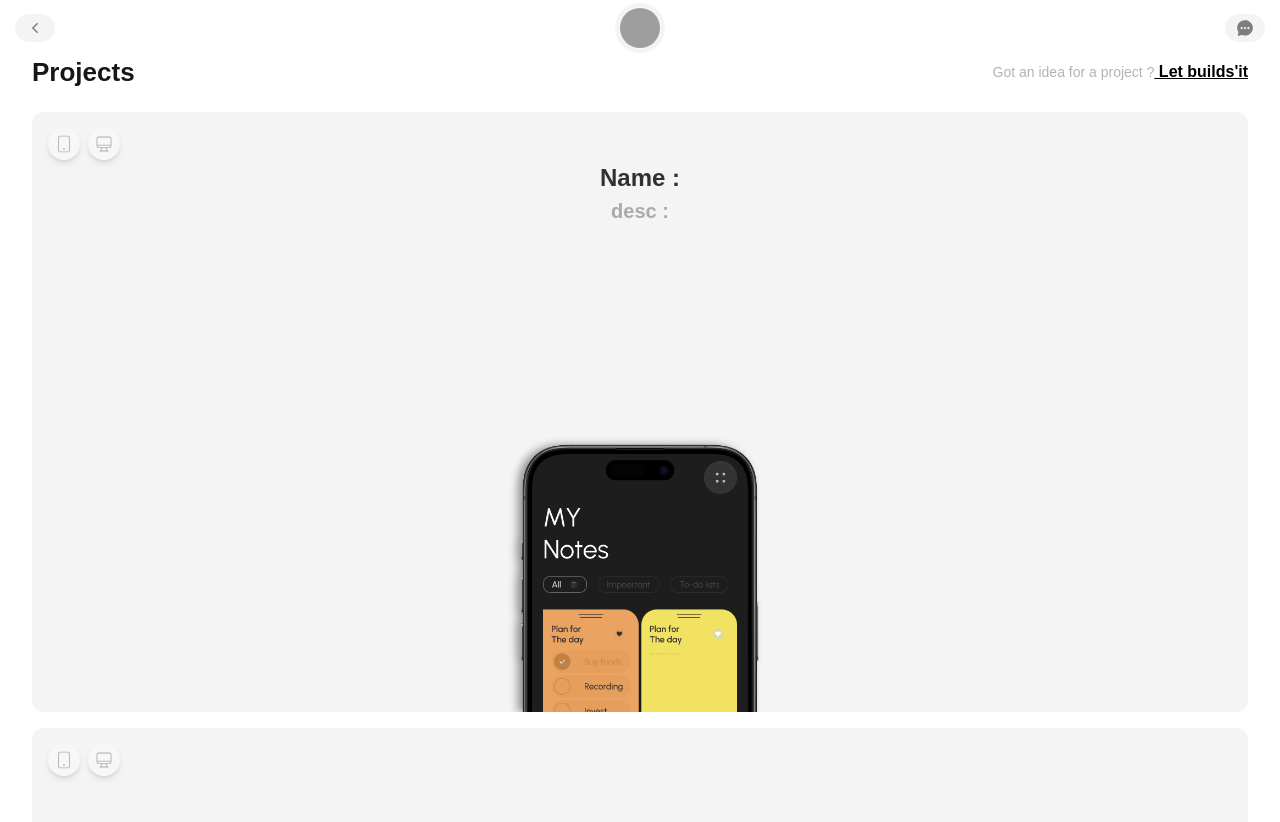
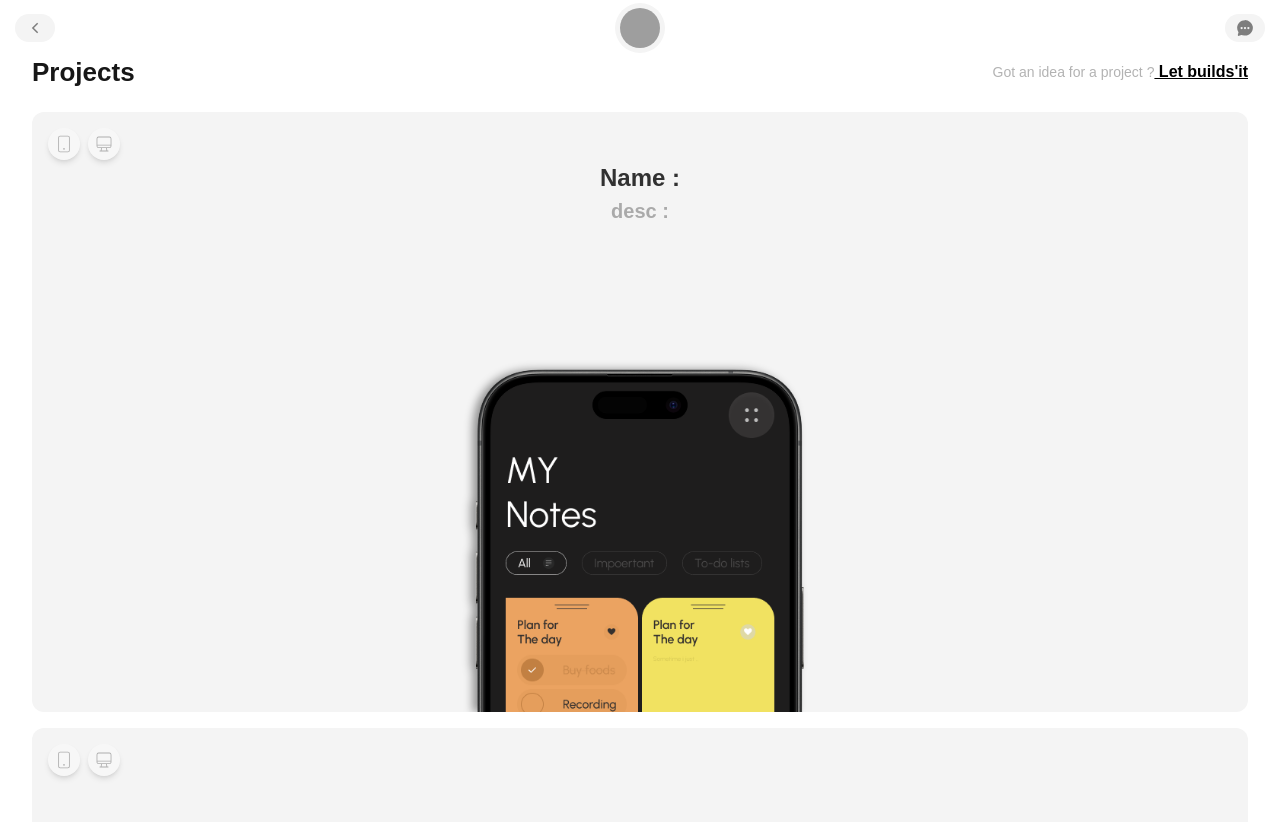
Before and after one commit to foeiieof/Portfolio-2025, a Next.js app: page /projects in a window 1280 px wide. Shown: the top 822 px of the page. Built offline with nearby package versions, Linux system fonts and the light colour scheme; grey boxes are pictures that could not be loaded.

Commit message:
update : project page#2

```diff
--- a/src/app/projects/page.tsx
+++ b/src/app/projects/page.tsx
@@ -27,9 +27,11 @@ const Projects = () => {
           <span className="text-black/30 text-[20px]">desc :</span>
         </div>
         <div className="w-full h-full flex justify-center items-end">
-          <div className="relative w-[280px] h-[300px] flex justify-center items-end overflow-hidden">
+          {/* setting w,h for scale cover size img */}
+          <div className="relative w-[280px] md:w-[400px] h-[300px] md:h-[360px] flex justify-center items-end overflow-hidden">
+            {/* setting w,h for size img */}
             <Image
-              className="w-full h-full max-w-[260px] max-h-[280px] transition-transform duration-[250ms] object-cover object-top drop-shadow-[-5px_0px_4px_rgba(0,0,0,0.4)] hover:scale-[1.02] hover:drop-shadow-[-1px_-1px_4px_rgba(0,0,0,0.7)]"
+              className="w-full h-full max-w-[260px] md:max-w-[360px] max-h-[280px] md:max-h-[360px] transition-transform duration-[250ms] object-cover object-top drop-shadow-[-5px_0px_4px_rgba(0,0,0,0.4)] hover:scale-[1.02] hover:drop-shadow-[-1px_-1px_4px_rgba(0,0,0,0.7)]"
               src={'/proj/proj_note.png'} width={220} height={260} alt='proj_note' />
           </div>
         </div>
```
